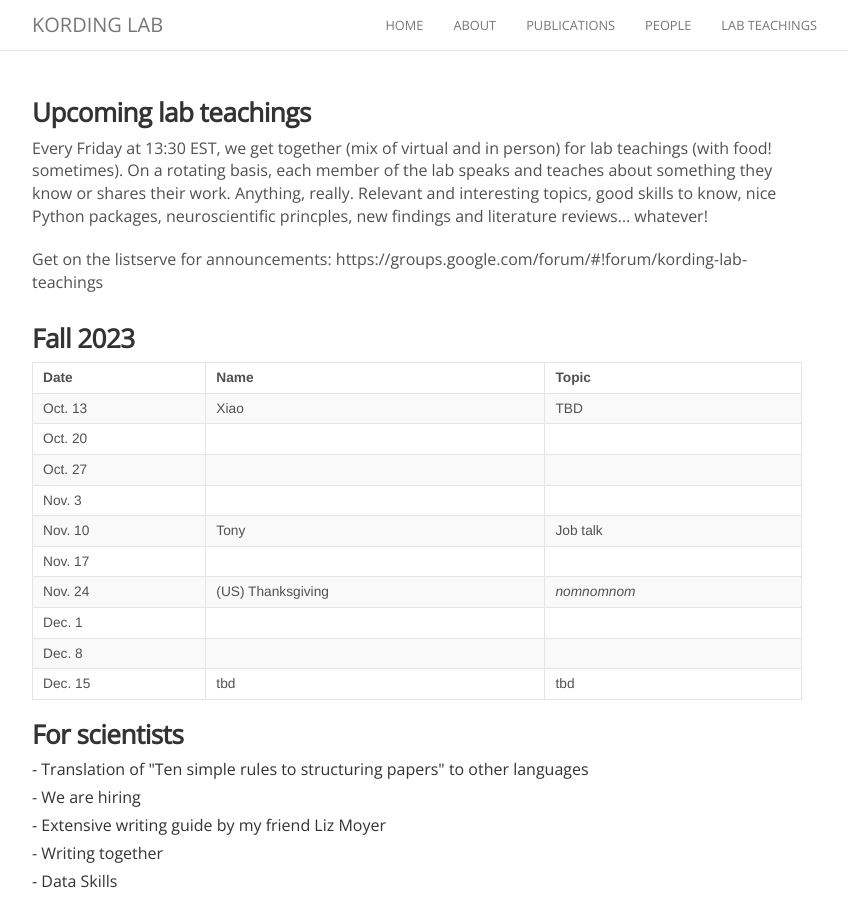
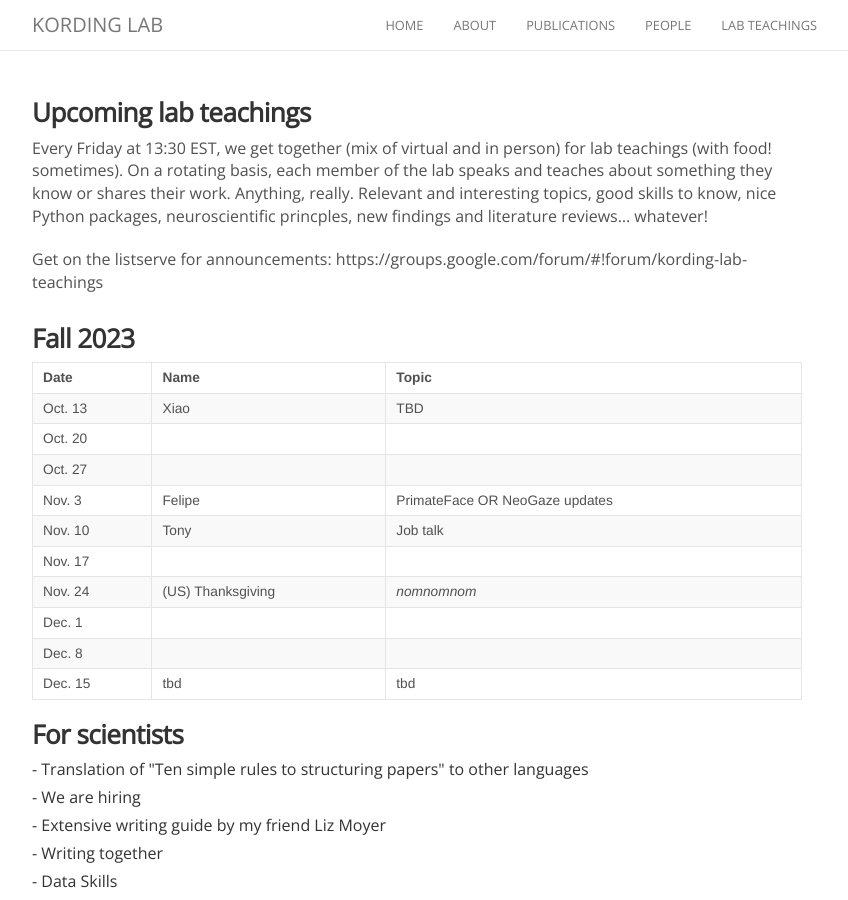
Before and after one commit to KordingLab/KordingLab.github.io, a Jekyll site: the page built from resources.md, in a window 1280 px wide and 900 px high. Shown: the whole window, without its empty margins (223-1071 px from the left). Built offline with Jekyll 4.4.1, drawn with Linux system fonts in a browser that asks for light colours; nearby versions of some CDN libraries; comment, search, counter and statistics services are not loaded.

Commit message:
Update resources.md

```diff
--- a/resources.md
+++ b/resources.md
@@ -19,7 +19,7 @@ Get on the listserve for announcements: https://groups.google.com/forum/#!forum/
 | Oct. 13 | Xiao | TBD |
 | Oct. 20 |  |  |
 | Oct. 27 |  |  |
-| Nov. 3 |  |  |
+| Nov. 3 | Felipe | PrimateFace OR NeoGaze updates |
 | Nov. 10 | Tony | Job talk |
 | Nov. 17 |  |  |
 | Nov. 24 | (US) Thanksgiving | _nomnomnom_ |
```
